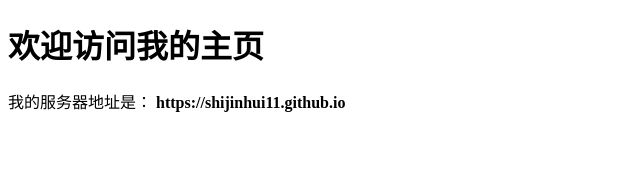
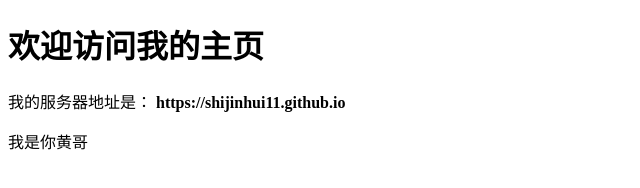
Before and after one commit to shijinhui11/shijinhui11.github.io, a plain HTML site: page index.html in a window 1280 px wide. Shown: the whole page, without its empty margins (0-640 px from the left). Drawn offline with Linux system fonts and the light colour scheme.

Commit message:
标题
内容

```diff
--- a/index.html
+++ b/index.html
@@ -9,5 +9,6 @@
 	<p>我的服务器地址是：
 		<strong>https://shijinhui11.github.io</strong>
 	</p>
+	<p>我是你黄哥</p>
 </body>
 </html>
```
